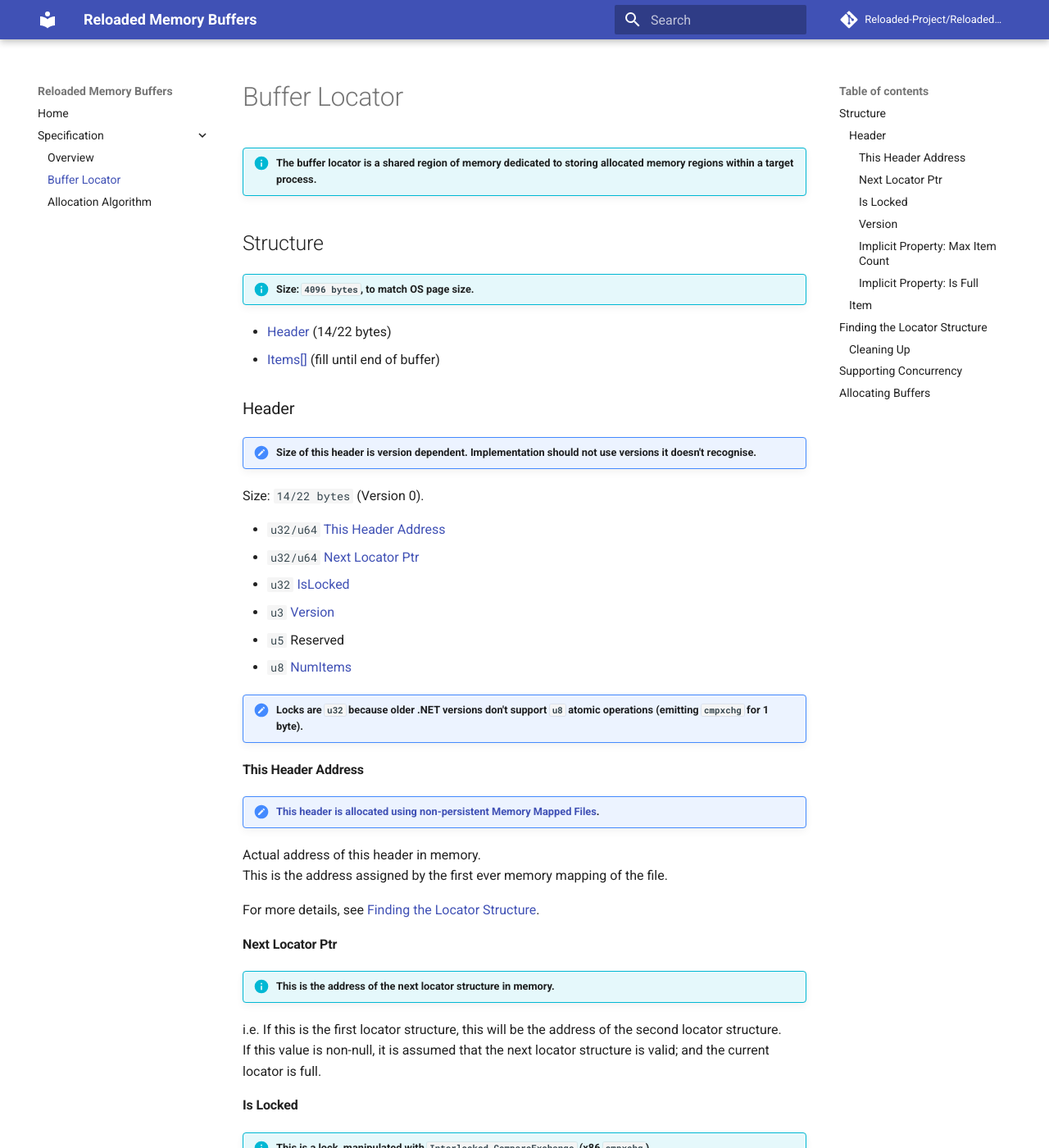
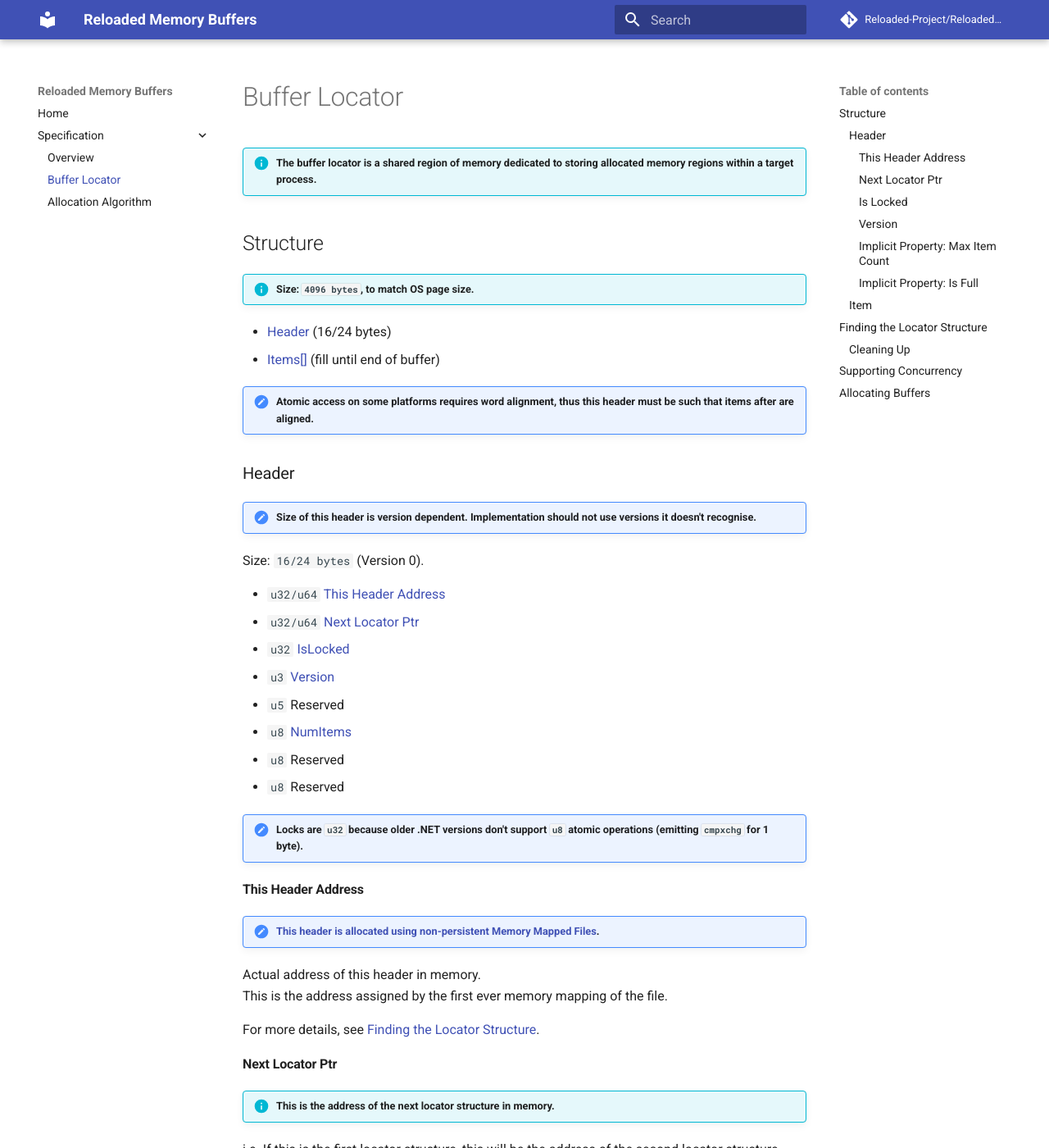
Before and after one commit to Reloaded-Project/Reloaded.Memory.Buffers, an MkDocs documentation site: the page built from docs/specification/buffer-locator.md, in a window 1280 px wide and 1400 px high. Shown: the whole window at 82% size. Built offline with MkDocs 1.6.1 and Material for MkDocs 9.7.7, drawn with Linux system fonts in a browser that asks for light colours; comment, search, counter and statistics services are not loaded.

Commit message:
Changed: Enforce Struct Alignment

```diff
--- a/docs/specification/buffer-locator.md
+++ b/docs/specification/buffer-locator.md
@@ -6,14 +6,16 @@
 
 !!! info "Size: `4096 bytes`, to match OS page size."
 
-- [Header](#header) (14/22 bytes)
+- [Header](#header) (16/24 bytes)
 - [Items[]](#item) (fill until end of buffer)
+
+!!! note "Atomic access on some platforms requires word alignment, thus this header must be such that items after are aligned."
 
 ### Header
 
 !!! note "Size of this header is version dependent. Implementation should not use versions it doesn't recognise."
 
-Size: `14/22 bytes` (Version 0).
+Size: `16/24 bytes` (Version 0).
 
 - `u32/u64` [This Header Address](#this-header-address)
 - `u32/u64` [Next Locator Ptr](#next-locator-ptr)
@@ -21,6 +23,8 @@ Size: `14/22 bytes` (Version 0).
 - `u3` [Version](#version)
 - `u5` Reserved
 - `u8` [NumItems](#item)
+- `u8` Reserved
+- `u8` Reserved
 
 !!! note "Locks are `u32` because older .NET versions don't support `u8` atomic operations (emitting `cmpxchg` for 1 byte)."
 
```
Also changed, not shown: 3 other files.
